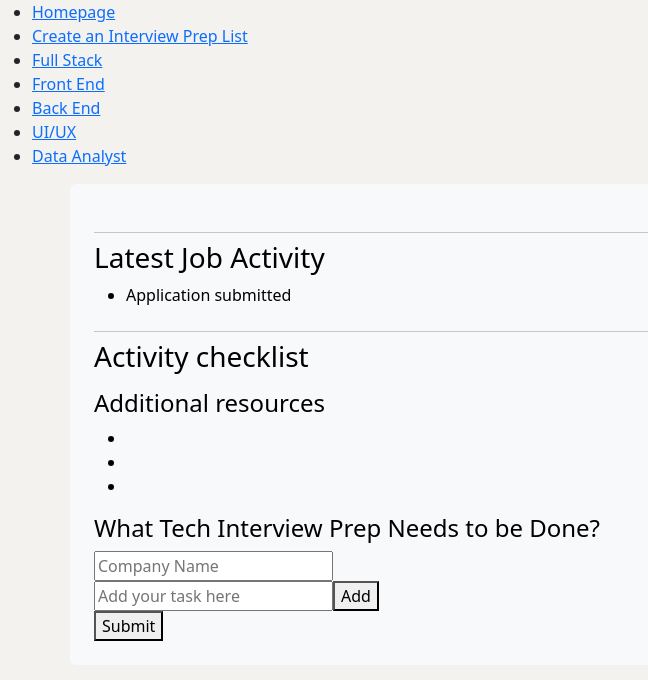
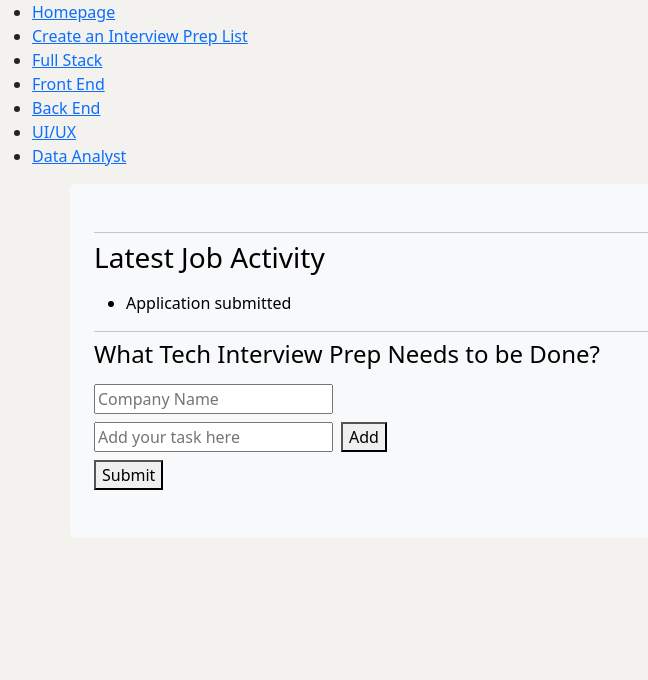
Before and after one commit to MercyAkindele/tech-todo-list, a React (Create React App) app: page /new-tech-list in a window 1280 px wide. Shown: the top 680 px of the page, without its empty margins (0-648 px from the left). Built offline with nearby package versions, Linux system fonts and the light colour scheme.

Commit message:
finished list view
margins are good for list items, and entry fields and buttons.
'additional resources' removed for now.

```diff
--- a/src/components/TodoForm.js
+++ b/src/components/TodoForm.js
@@ -153,13 +153,13 @@ function TodoForm(props) {
             value={todoInput}
             onChange={handleChange}
             name="todo_to_add"
-            className="todo-input"
+            className="todo-input my-2 me-2"
           />
           <button className="todo-button" onClick={addTodoclickHandler}>
             Add
           </button>
         </div>
-        <button>Submit</button>
+        <button className="mb-4">Submit</button>
       </form>
       <Todo
         todos={formData.todos}
--- a/src/components/TodoList.js
+++ b/src/components/TodoList.js
@@ -23,22 +23,13 @@ function TodoList() {
             <h3 className="py-2">{jobName}</h3>
           </div>
           <div className="border-bottom border-secondary-subtle">
-            <h3 className="pt-2">Latest Job Activity</h3>
-            <ul className="pb-2">
+            <h3 className="py-2">Latest Job Activity</h3>
+            <ul>
               <li>Application submitted</li>
             </ul>
           </div>
           <div>
-            <h3 className="pt-2">Activity checklist</h3>
-            <h4 className="pt-2">Additional resources</h4>
-            <ul>
-              <li></li>
-              <li></li>
-              <li></li>
-            </ul>
-          </div>
-          <div>
-            <h4>What Tech Interview Prep Needs to be Done?</h4>
+            <h4 className="py-2">What Tech Interview Prep Needs to be Done?</h4>
             <TodoForm jobId={jobId} />
 
           </div>
--- a/src/preMadeTodoList.json
+++ b/src/preMadeTodoList.json
@@ -1,7 +1,7 @@
 {
   "fullStackEngineer": {
     "id": "fullStackEngineer",
-    "name":"FullStack Engineer",
+    "name":"Full Stack Engineer",
     "todos":[
       {"id": 1, "text": "Practice DSA"},
       {"id": 2, "text": "Follow up in 2 days"},
```
